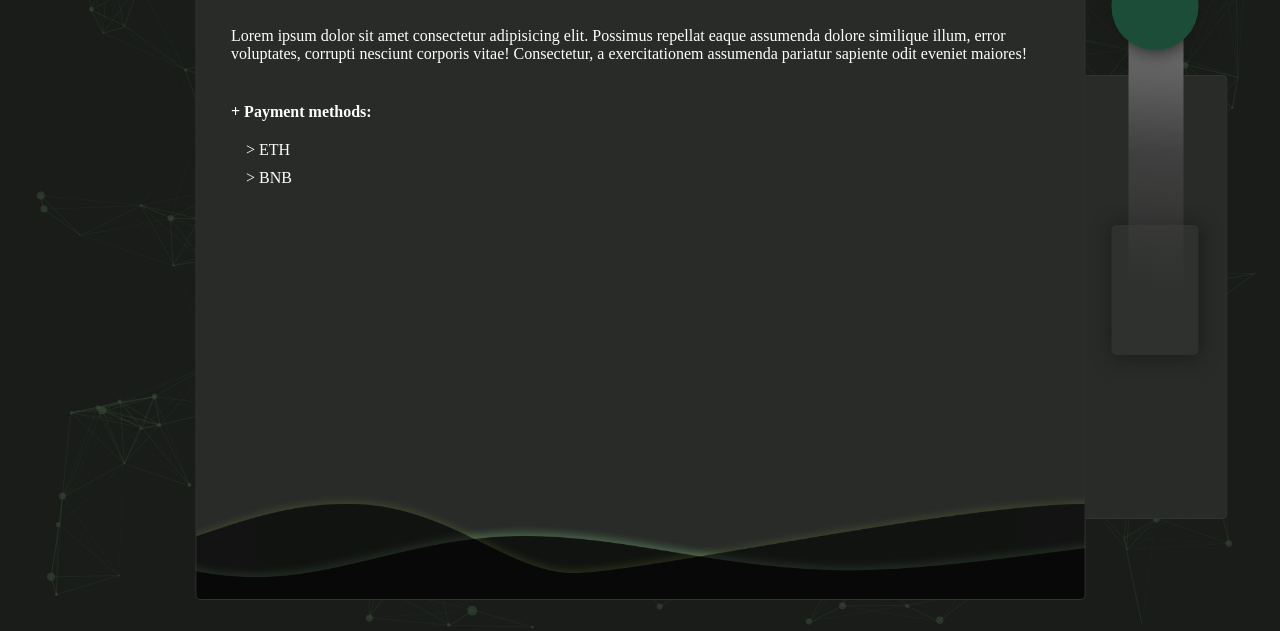
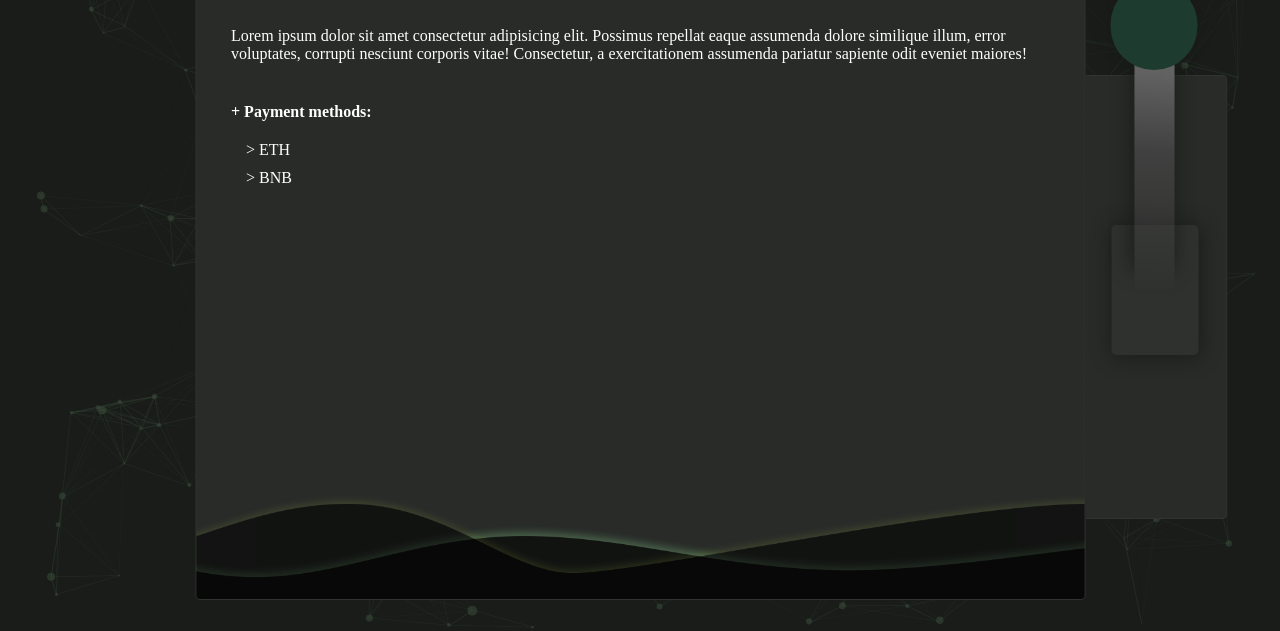
Before and after one commit to ErrSystem/WalletRoulette, a plain HTML site: page Dapp/index.html in a window 1280 px wide. Shown: the part 169-800 px from the top of the page. Drawn offline with Linux system fonts and the light colour scheme; a script that the page names is missing; a web font is replaced by a local one.

Commit message:
Made the lever look better!

```diff
--- a/Dapp/index.html
+++ b/Dapp/index.html
@@ -34,21 +34,21 @@
     <div style="
         top: -61px;
         position: absolute;
-        width: 55px;
+        width: 40px;
         height: 275px;
-        background: linear-gradient(184deg, #7b7b7b, #414040,  transparent);
+        background: linear-gradient(184deg, #7b7b7b, #414040, transparent);
         border-radius: 5px;
-        left: 43px;
-        /* box-shadow: 1px 1px 20px #1a1a1a; */
+        left: 49px;
+        box-shadow: -2px -20px 20px #1a1a1a;
     "></div><div style="
-        top: -115px;
+        top: -95px;
         position: absolute;
         width: 87px;
         height: 89px;
-        background: #1c4d39;
+        background: #1d3b2e;
         border-radius: 46px;
-        left: 26px;
-        box-shadow: 1px 1px 20px #1a1a1a;
+        left: 25px;
+        box-shadow: -1px -20px 20px #1a1a1a;
     "></div></div>
         <div class="getStarted">
             <h2>Wallet Roulette</h2>
--- a/Dapp/sass/main.scss
+++ b/Dapp/sass/main.scss
@@ -167,7 +167,7 @@
         border-bottom: 1px solid #d5d5d5;
         padding-bottom: 10px;
         padding-top: 10px;
-        padding-right: 205px;
+        padding-right: 219px;
         position: absolute;
         top: 0;
         right: 0;
```
Also changed, not shown: Dapp/css/main.css.
